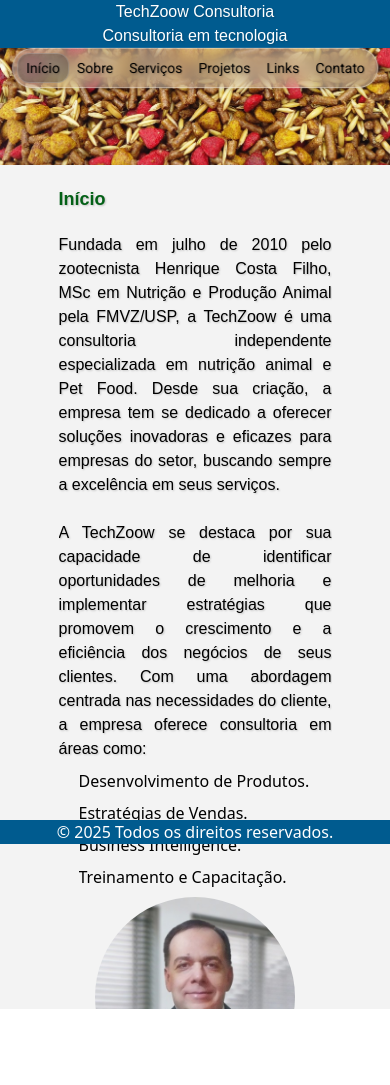
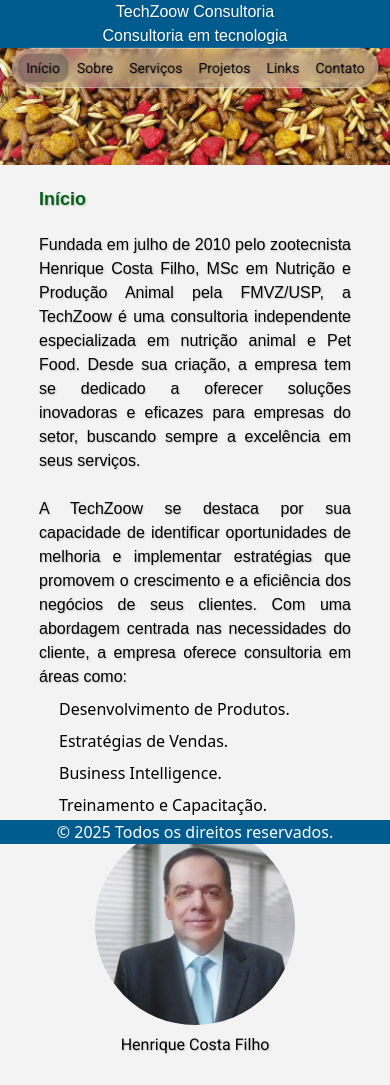
Before and after one commit to Monique-Duarte/Tech-Zoow, a React (Vite) app: page / in a window 390 px wide. Before the commit the page ends 1009 px from the top, so only its background shows below. Built offline with nearby package versions, Linux system fonts and the light colour scheme; a web font is replaced by a local one.

Commit message:
Ajusta estrutura do componente Início para melhor responsividade e alinhamento

```diff
--- a/src/Pages/Inicio.tsx
+++ b/src/Pages/Inicio.tsx
@@ -2,8 +2,8 @@
 
 const Inicio = () => {
   return (
-    <div id="Home" className='h-[100vh] md:py-12 py-5 px-4 md:flex max-w-[100vw] md:justify-center text-justify bg-[#f3f3f3]'>
-      <div className="max-w-[70vw] mx-auto block">
+    <div id="Home" className=' h-full w-[100vw] md:py-12 py-5 px-4 flex md:justify-center text-justify bg-[#f3f3f3]'>
+      <div className="w-[80vw] mx-auto block">
         <h1 className="text-lg md:text-2xl font-bold mb-5 relative overflow-y-hidden text-[#036016]">Início</h1>
         <h2 className="md:px-10">
           Fundada em julho de 2010 pelo zootecnista Henrique Costa Filho, MSc em Nutrição e Produção Animal pela FMVZ/USP, a TechZoow é uma consultoria independente especializada
@@ -15,14 +15,18 @@
           A TechZoow se destaca por sua capacidade de identificar oportunidades de melhoria e implementar estratégias que promovem o crescimento e a eficiência dos negócios de
           seus clientes. Com uma abordagem centrada nas necessidades do cliente, a empresa oferece consultoria em áreas como:
         </h2>
+        <div className='md:flex'>
+        <div className='block'>
         <h4 className="md:px-15 my-2 mx-5">Desenvolvimento de Produtos.</h4>
         <h4 className="md:px-15 my-2 mx-5">Estratégias de Vendas.</h4>
         <h4 className="md:px-15 my-2 mx-5">Business Intelligence.</h4>
         <h4 className="md:px-15 my-2 mx-5">Treinamento e Capacitação.</h4>
-      </div>
-      <div className='block justify-center center mx-auto'>
-        <img  className="m-auto w-50 h-50 md:w-80 md:h-80 rounded-full object-cover" src={foto}/>
-        <p className='md:text-lg  text-center my-2'>Henrique Costa Filho</p>
+        </div>
+        <div className='block justify-center center mx-auto'>
+          <img  className="m-auto w-50 h-50 md:w-80 md:h-80 rounded-full object-cover" src={foto}/>
+          <p className='md:text-lg  text-center my-2'>Henrique Costa Filho</p>
+        </div>
+        </div>
       </div>
     </div>
   );
```
